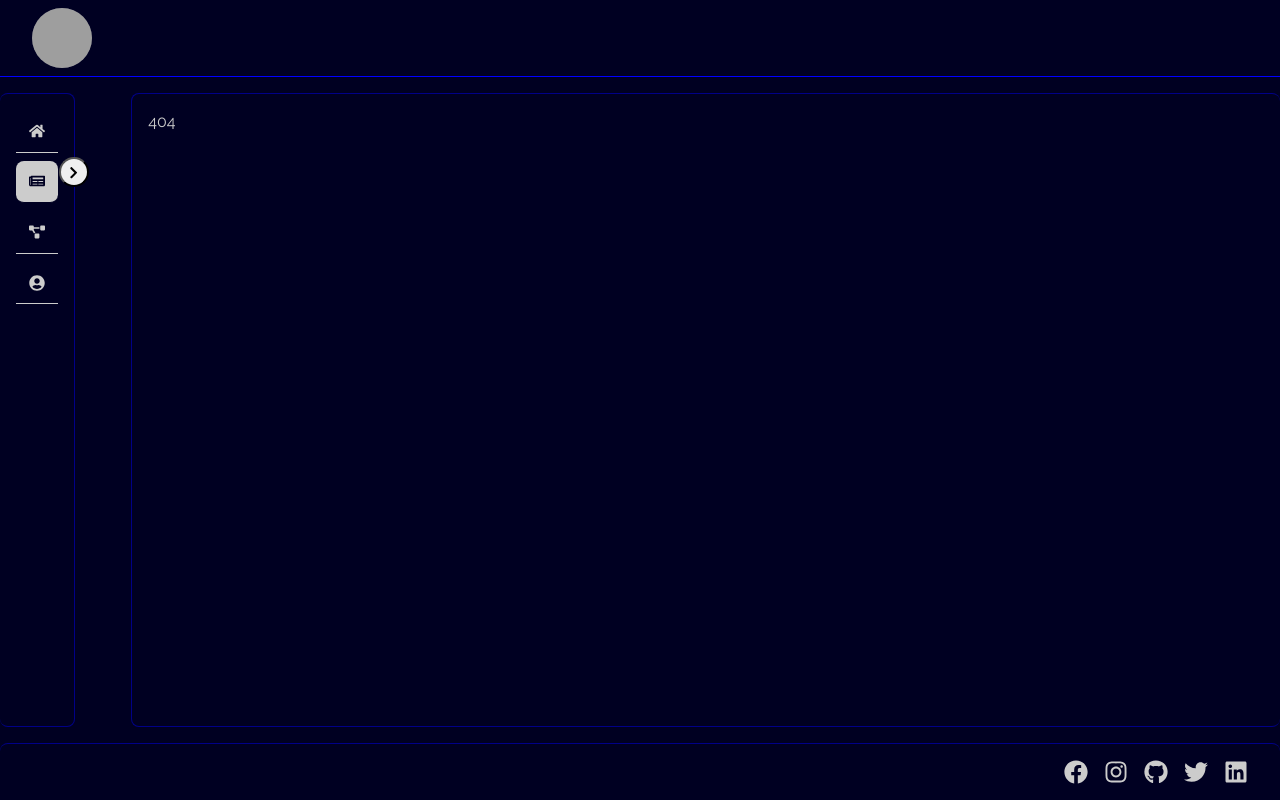
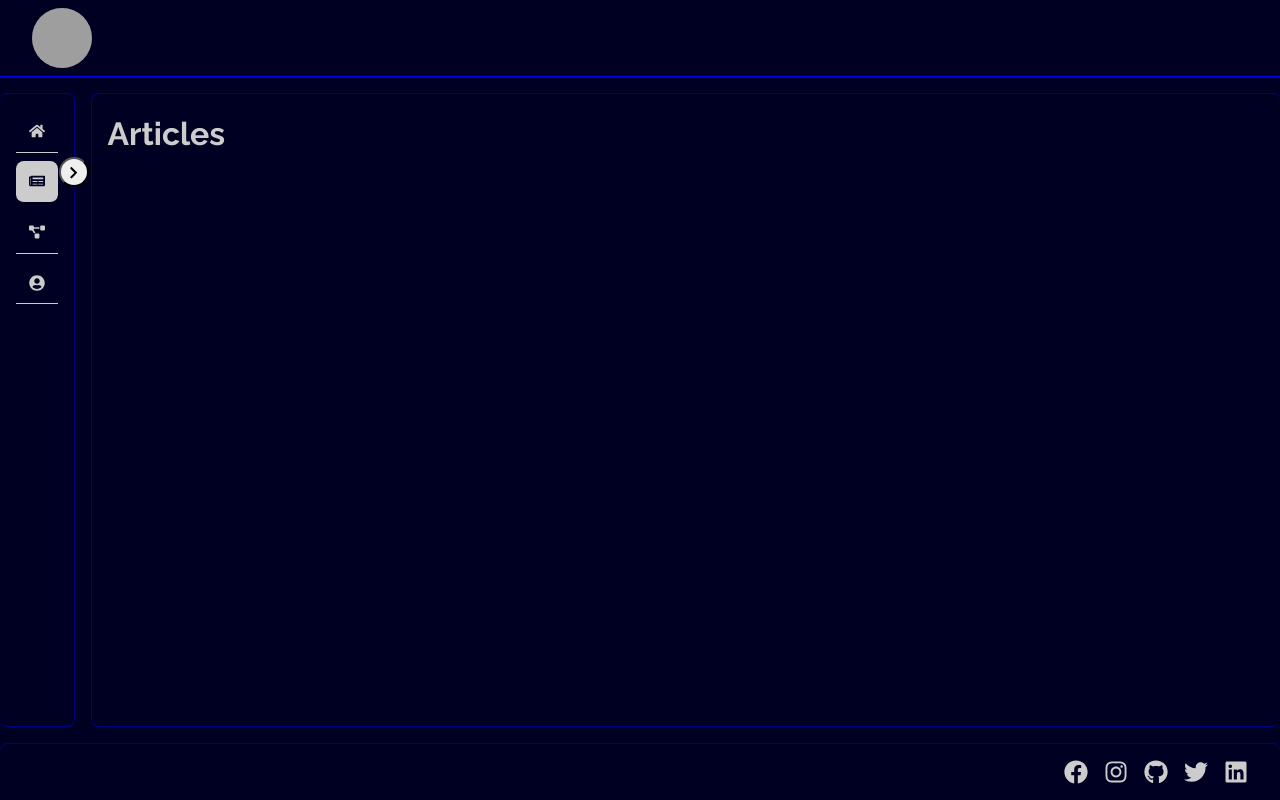
Before and after one commit to AveeAd/portfoliodev, a React (Create React App) app in the folder client/: page /articles in a window 1280 px wide. Before the commit this address had no page. Built offline with nearby package versions, Linux system fonts and the light colour scheme; grey boxes are pictures that could not be loaded.

Commit message:
managed routes

```diff
--- a/client/src/App.tsx
+++ b/client/src/App.tsx
@@ -1,13 +1,19 @@
 import React from 'react';
 import { Routes, Route } from 'react-router-dom';
 import Home from './pages/Home';
+import About from './pages/About';
 import Layout from './layouts';
+import Articles from './pages/Articles';
+import Projects from './pages/Projects';
 
 function App() {
 	return (
 		<Layout>
 			<Routes>
 				<Route path="/" element={<Home />} />
+				<Route path="/about" element={<About />} />
+				<Route path="/articles" element={<Articles />} />
+				<Route path="/projects" element={<Projects />} />
 				<Route path="*" element={<div>404</div>} />
 			</Routes>
 		</Layout>
--- /dev/null
+++ b/client/src/pages/About.tsx
@@ -0,0 +1,11 @@
+import React from 'react';
+
+const About = () => {
+	return (
+		<div>
+			<h1>About</h1>
+		</div>
+	);
+};
+
+export default About;
--- /dev/null
+++ b/client/src/pages/Articles/index.tsx
@@ -0,0 +1,11 @@
+import React from 'react';
+
+const Articles = () => {
+	return (
+		<div>
+			<h1>Articles</h1>
+		</div>
+	);
+};
+
+export default Articles;
--- /dev/null
+++ b/client/src/pages/Projects/index.tsx
@@ -0,0 +1,11 @@
+import React from 'react';
+
+const Projects = () => {
+	return (
+		<div>
+			<h1>Projects</h1>
+		</div>
+	);
+};
+
+export default Projects;
```
Also changed, not shown: 1 other file (tests, documents, lock files or other folders).
